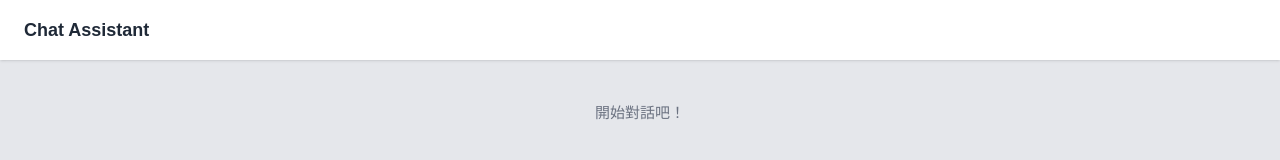
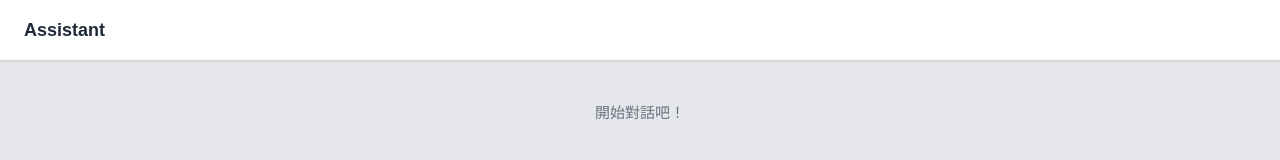
Before and after one commit to 110306041/custom-llm-frontend, a React (Create React App) app in the folder client/: page / in a window 1280 px wide. Shown: the top 160 px of the page. Built offline with nearby package versions, Linux system fonts and the light colour scheme.

Commit message:
“test-deploy”

```diff
--- a/client/src/components/ChatInterface.js
+++ b/client/src/components/ChatInterface.js
@@ -135,7 +135,7 @@ const ChatInterface = () => {
       {/* Header */}
       <div className="w-full bg-white shadow">
         <div className="w-full px-8 py-6">
-          <h1 className="text-2xl font-bold text-gray-800">Chat Assistant</h1>
+          <h1 className="text-2xl font-bold text-gray-800">Assistant</h1>
         </div>
       </div>
 
```
